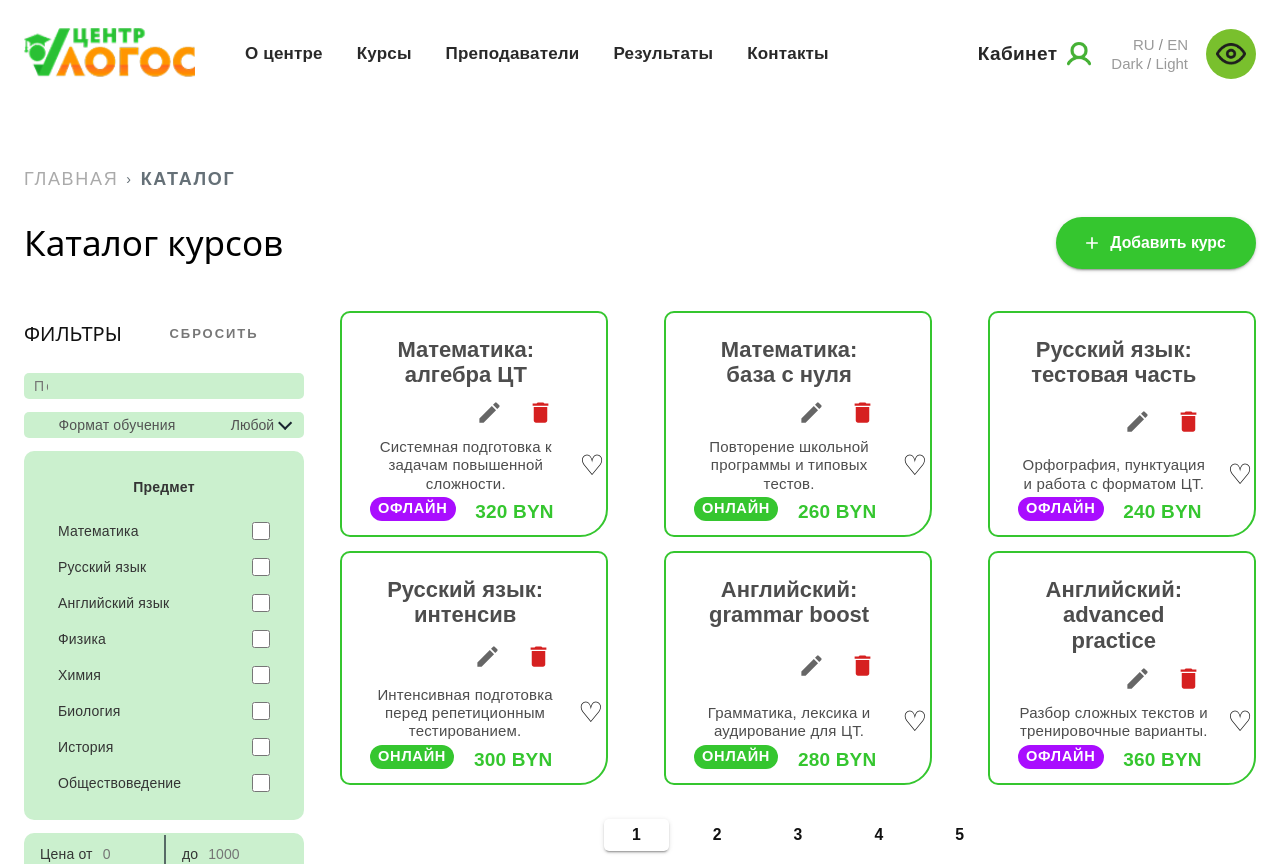
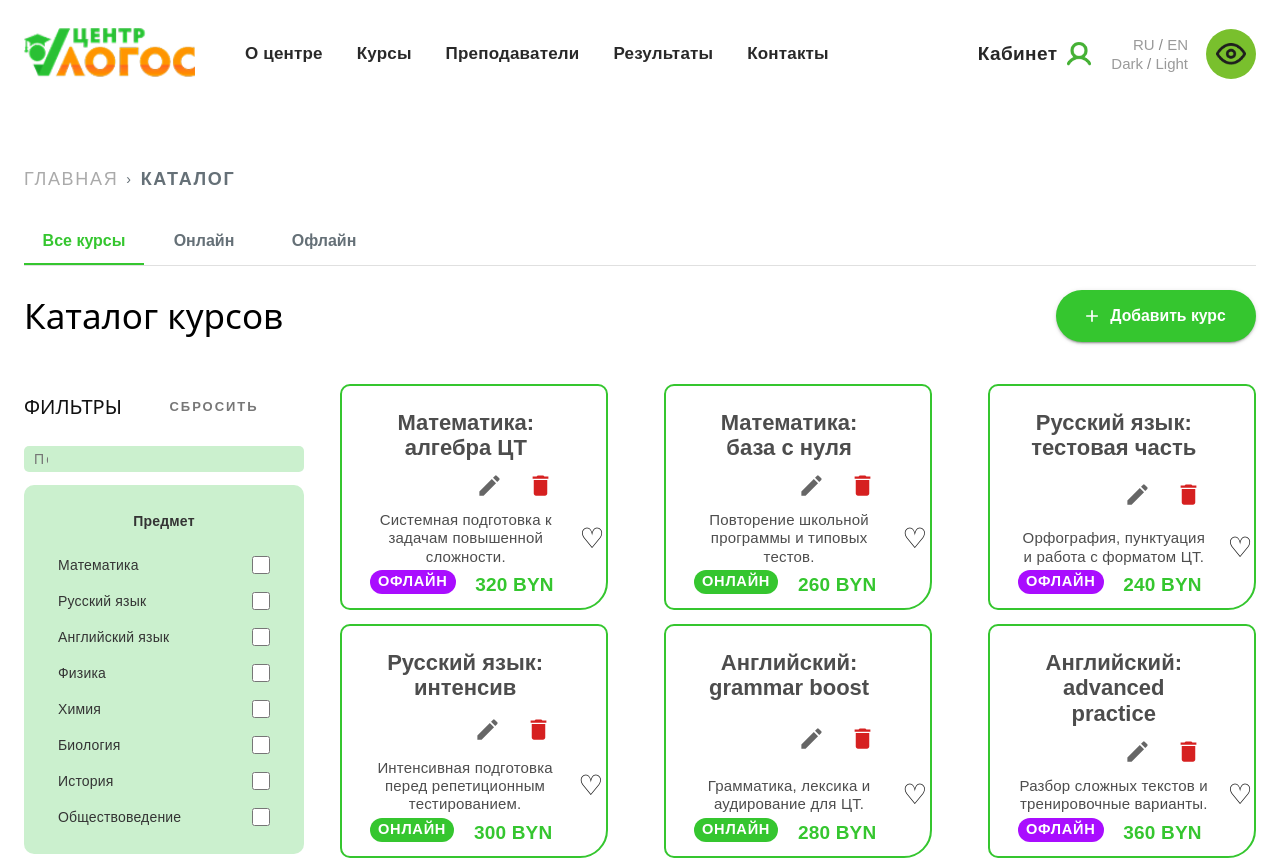
Before and after one commit to darina0000/logos-react-lab, a React (Vite) app: page /courses in a window 1280 px wide. Shown: the top 864 px of the page. Built offline with nearby package versions, Linux system fonts and the light colour scheme.

Commit message:
feat: replace format select with MUI Tabs component for course filtering

```diff
--- a/src/pages/CoursesPage.jsx
+++ b/src/pages/CoursesPage.jsx
@@ -1,20 +1,16 @@
 import { useState, useEffect, useMemo } from "react";
 import { Link } from "react-router-dom";
-import { Breadcrumbs, Typography } from "@mui/material";
-import Modal from "../components/Modal";
-import { Button } from "@mui/material";
+import {  Breadcrumbs, Typography, Button, IconButton, TextField, FormControl,
+InputLabel, Select, MenuItem, Chip, Tabs, Tab, Box,} from "@mui/material";
 import AddIcon from "@mui/icons-material/Add";
-import { IconButton } from "@mui/material";
 import EditIcon from "@mui/icons-material/Edit";
 import DeleteIcon from "@mui/icons-material/Delete";
-import { TextField, FormControl, InputLabel, Select, MenuItem,} from "@mui/material";
-import { Chip } from "@mui/material";
+import Modal from "../components/Modal";
 
 const CoursesPage = () => {
   const [courses, setCourses] = useState([]);
   const [favorites, setFavorites] = useState([]);
   const [search, setSearch] = useState("");
-  const [format, setFormat] = useState("any");
   const [selectedSubjects, setSelectedSubjects] = useState([]);
   const [priceMin, setPriceMin] = useState("");
   const [priceMax, setPriceMax] = useState("");
@@ -29,7 +25,9 @@ const CoursesPage = () => {
     format: "offline",
     schedule: "",
   });
+
   const perPage = 6;
+  const [activeTab, setActiveTab] = useState(0); // 0 = Все, 1 = Онлайн, 2 = Офлайн
 
   const subjects = [
     { id: "math", name: "Математика" },
@@ -60,8 +58,11 @@ const CoursesPage = () => {
       );
     }
 
-    if (format !== "any") {
-      result = result.filter((c) => c.format === format);
+    // ИЗМЕНЕНО: фильтрация по активной вкладке вместо старого format
+    if (activeTab === 1) {
+      result = result.filter((c) => c.format === "online");
+    } else if (activeTab === 2) {
+      result = result.filter((c) => c.format === "offline");
     }
 
     if (selectedSubjects.length > 0) {
@@ -76,7 +77,7 @@ const CoursesPage = () => {
     }
 
     return result;
-  }, [courses, search, format, selectedSubjects, priceMin, priceMax]);
+  }, [courses, search, activeTab, selectedSubjects, priceMin, priceMax]);
 
   // Пагинация
   const paginatedCourses = useMemo(() => {
@@ -109,7 +110,7 @@ const CoursesPage = () => {
   // Сброс фильтров
   const resetFilters = () => {
     setSearch("");
-    setFormat("any");
+    setActiveTab(0); // ИЗМЕНЕНО: сбрасываем вкладку на "Все"
     setSelectedSubjects([]);
     setPriceMin("");
     setPriceMax("");
@@ -156,7 +157,6 @@ const CoursesPage = () => {
     e.preventDefault();
 
     if (editingCourse) {
-      // Редактирование существующего курса
       setCourses(
         courses.map((c) =>
           c.id === editingCourse.id
@@ -165,9 +165,8 @@ const CoursesPage = () => {
         ),
       );
     } else {
-      // Добавление нового курса
       const newCourse = {
-        id: Math.max(...courses.map((c) => c.id)) + 1,
+        id: Math.max(...courses.map((c) => c.id), 0) + 1,
         ...formData,
         price: Number(formData.price),
         teacherId: 101,
@@ -224,6 +223,29 @@ const CoursesPage = () => {
           </Typography>
         </Breadcrumbs>
 
+        {/* Вкладки MUI Tabs для переключения формата */}
+        <Box sx={{ borderBottom: 1, borderColor: "divider", mb: 3 }}>
+          <Tabs
+            value={activeTab}
+            onChange={(e, newValue) => {
+              setActiveTab(newValue);
+              setCurrentPage(1);
+            }}
+            sx={{
+              "& .MuiTab-root": {
+                textTransform: "none",
+                fontWeight: 700,
+                fontSize: 16,
+                minWidth: 120,
+              },
+            }}
+          >
+            <Tab label="Все курсы" />
+            <Tab label="Онлайн" />
+            <Tab label="Офлайн" />
+          </Tabs>
+        </Box>
+
         <div className="courses-catalog__head">
           <h1>Каталог курсов</h1>
           <Button
@@ -277,21 +299,6 @@ const CoursesPage = () => {
                     setCurrentPage(1);
                   }}
                 />
-              </div>
-
-              <div className="course-select">
-                <span>Формат обучения</span>
-                <select
-                  value={format}
-                  onChange={(e) => {
-                    setFormat(e.target.value);
-                    setCurrentPage(1);
-                  }}
-                >
-                  <option value="any">Любой</option>
-                  <option value="offline">Офлайн</option>
-                  <option value="online">Онлайн</option>
-                </select>
               </div>
 
               <div className="course-subjects">
@@ -384,6 +391,7 @@ const CoursesPage = () => {
                 </article>
               ))}
             </div>
+
             {/* Пагинация */}
             <div className="courses-pagination">
               {pages.map((page) => (
@@ -424,7 +432,6 @@ const CoursesPage = () => {
               variant="outlined"
               fullWidth
             />
-
             <TextField
               label="Цена (BYN)"
               name="price"
@@ -436,7 +443,6 @@ const CoursesPage = () => {
               variant="outlined"
               fullWidth
             />
-
             <TextField
               label="Расписание"
               name="schedule"
@@ -447,7 +453,6 @@ const CoursesPage = () => {
               variant="outlined"
               fullWidth
             />
-
             <TextField
               label="Описание курса"
               name="description"
@@ -460,7 +465,6 @@ const CoursesPage = () => {
               fullWidth
             />
 
-            {/* Предмет — MUI Select */}
             <FormControl fullWidth required>
               <InputLabel id="subject-label">Предмет</InputLabel>
               <Select
@@ -478,7 +482,6 @@ const CoursesPage = () => {
               </Select>
             </FormControl>
 
-            {/* Формат — MUI Select */}
             <FormControl fullWidth required>
               <InputLabel id="format-label">Формат обучения</InputLabel>
               <Select
```
